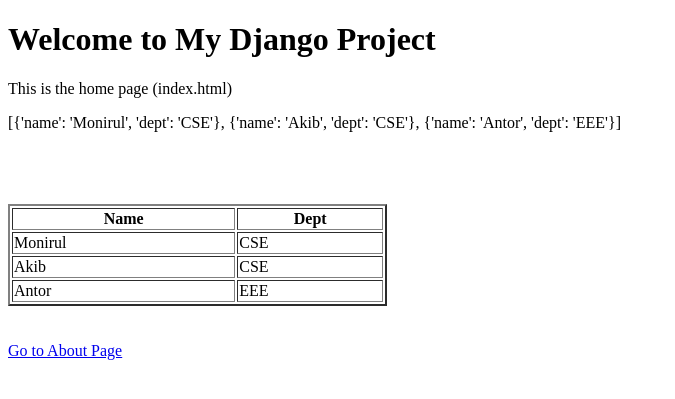
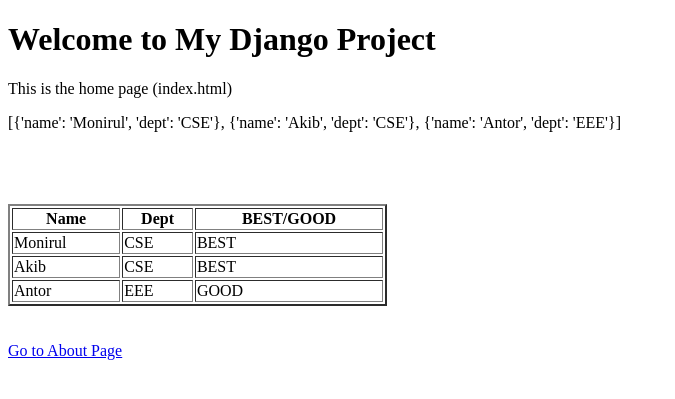
Before and after one commit to monirul8888/django-learning, a Django app: page / in a window 1280 px wide. Shown: the top 399 px of the page, without its empty margins (0-675 px from the left). Run offline with Django 5.2, Linux system fonts and the light colour scheme.

Commit message:
Added if condition

```diff
--- a/core/home/templates/index.html
+++ b/core/home/templates/index.html
@@ -22,12 +22,20 @@
         <tr>
             <th>Name</th>
             <th>Dept</th>
+            <th>BEST/GOOD</th>
          </tr>
          {% for people in peoples %}
 
         <tr>
             <td>{{people.name}}</td>
             <td>{{people.dept}}</td>
+            <td>{% if people.dept == "CSE" %}
+                BEST
+                {%else%}
+                GOOD
+                {% endif %}
+            </td>
+
 
         </tr>
 
```
